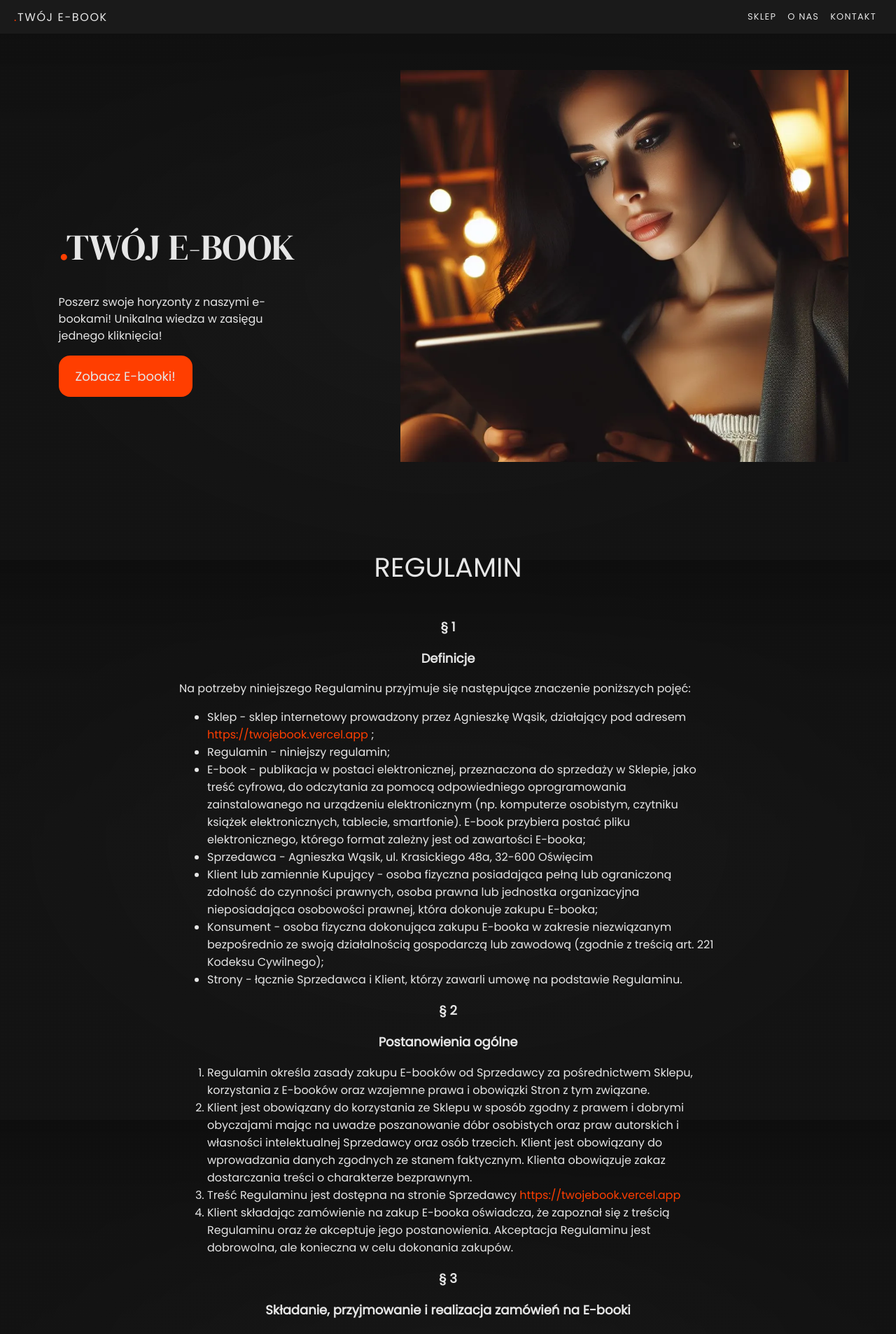
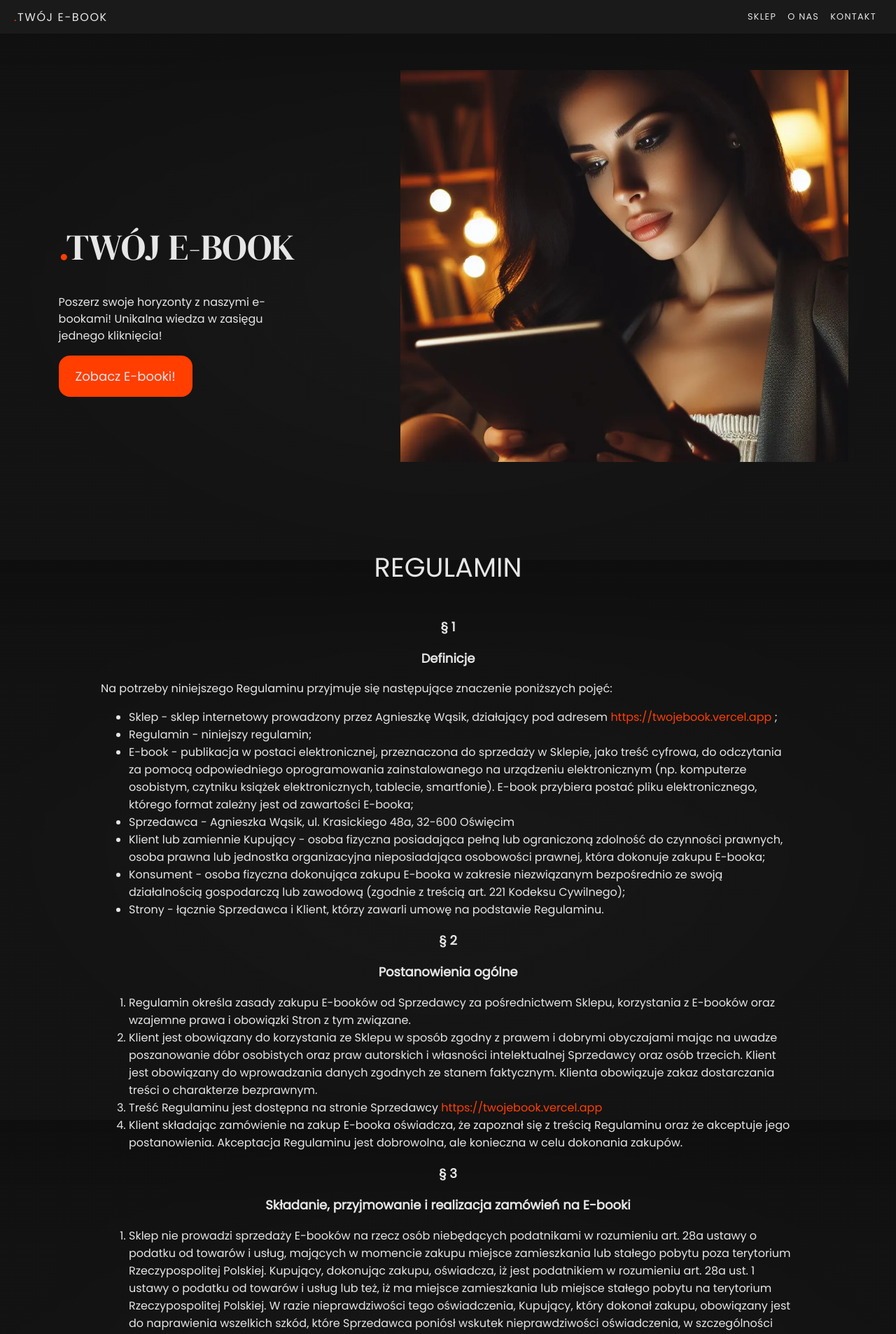
Before and after one commit to KapiSolutions/e-book-store, a SvelteKit app: page /regulamin in a window 1280 px wide. Shown: the top 1906 px of the page at 70% size. Built offline with nearby package versions, Linux system fonts and the light colour scheme; a web font is replaced by a local one.

Commit message:
chore: change text-column style on mobile

```diff
--- a/src/routes/styles.css
+++ b/src/routes/styles.css
@@ -93,8 +93,12 @@ button:focus:not(:focus-visible) {
 	outline: none;
 }
 
-@media (min-width: 720px) {
+@media (min-width: 400px) {
 	h1 {
 		font-size: 2.4rem;
 	}
+	.text-column {
+		max-width: 100%;
+		overflow-x: hidden;
+	}
 }
```
